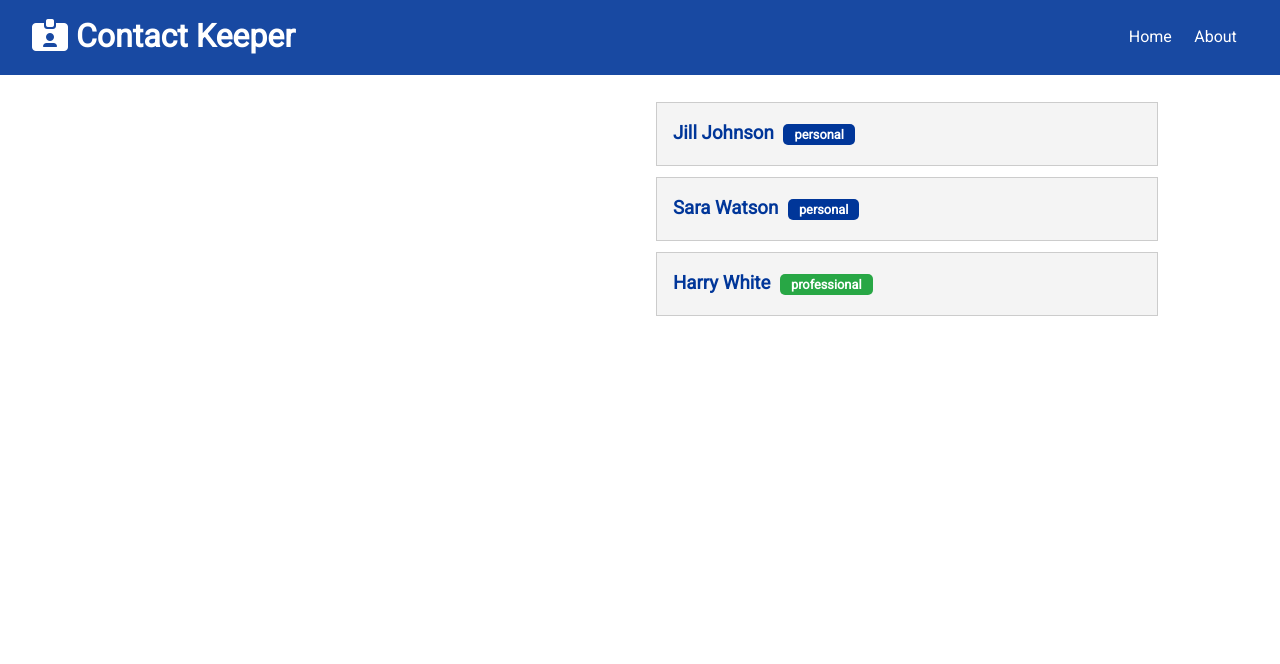
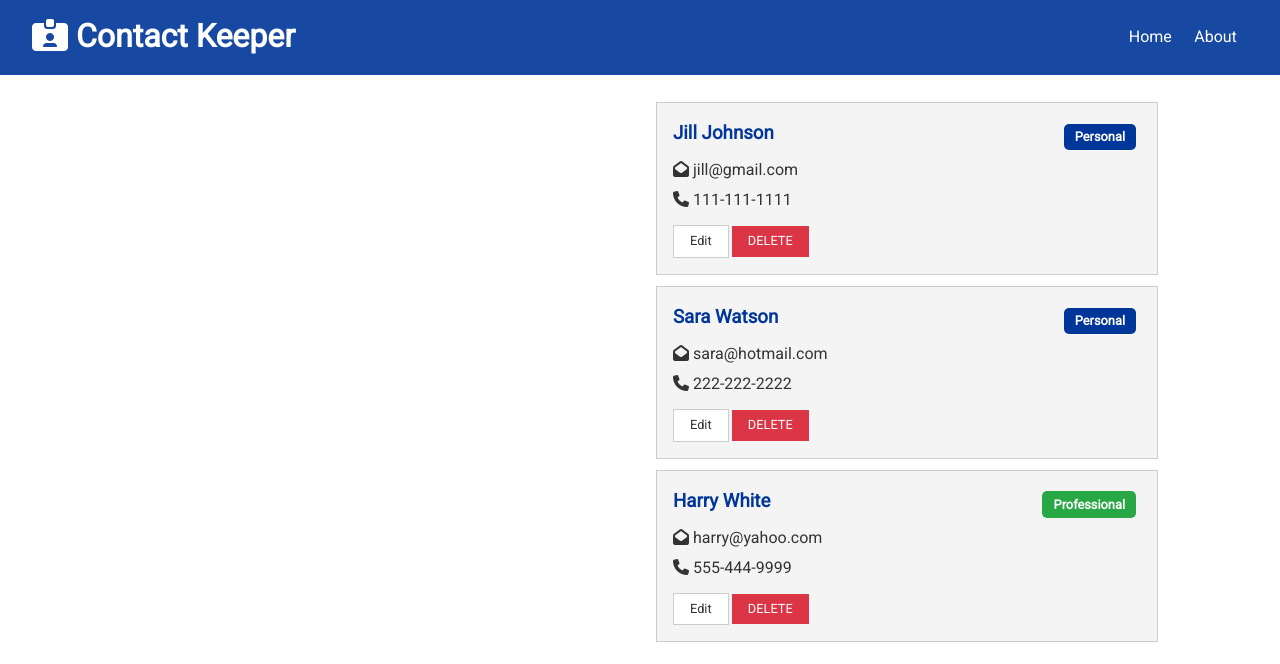
Before and after one commit to etorres-revature/Contact_Keeper, a React (Create React App) app in the folder client/: page / in a window 1280 px wide. Shown: the top 664 px of the page. Built offline with nearby package versions, Linux system fonts and the light colour scheme; the HTML template or start-up script is replaced by a standard one.

Commit message:
finishing the contact cards on contact item

```diff
--- a/client/src/components/contacts/ContactItem.js
+++ b/client/src/components/contacts/ContactItem.js
@@ -8,14 +8,32 @@
       <h3 className="text-primary text-left">
         {name}{" "}
         <span
+          style={{ float: "right" }}
           className={
             "badge " +
             (type === "professional" ? "badge-success" : "badge-primary")
           }
         >
-          {type}
+          {type.charAt("0").toUpperCase() + type.slice(1)}
         </span>
       </h3>
+      <ul className="list">
+        {email && (
+          <li>
+            <i className="fas fa-envelope-open"></i> {email}
+          </li>
+        )}
+        {phone && (
+          <li>
+            <i className="fas fa-phone"></i> {phone}
+          </li>
+        )}
+      </ul>
+
+      <p>
+        <button className="btn btn-white btn-sm">Edit</button>
+        <button className="btn btn-danger btn-sm">DELETE</button>
+      </p>
     </div>
   );
 };
```
Also changed, not shown: 1 other file (tests, documents, lock files or other folders).
